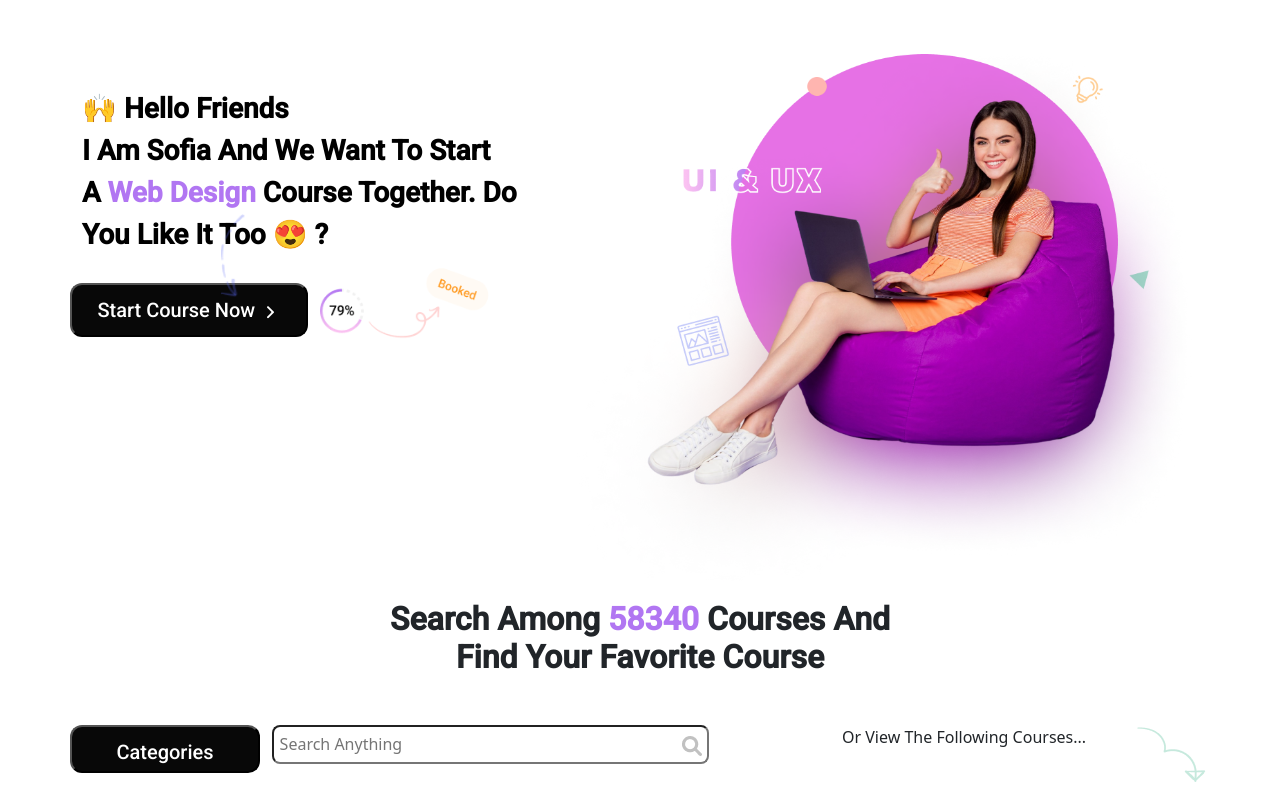
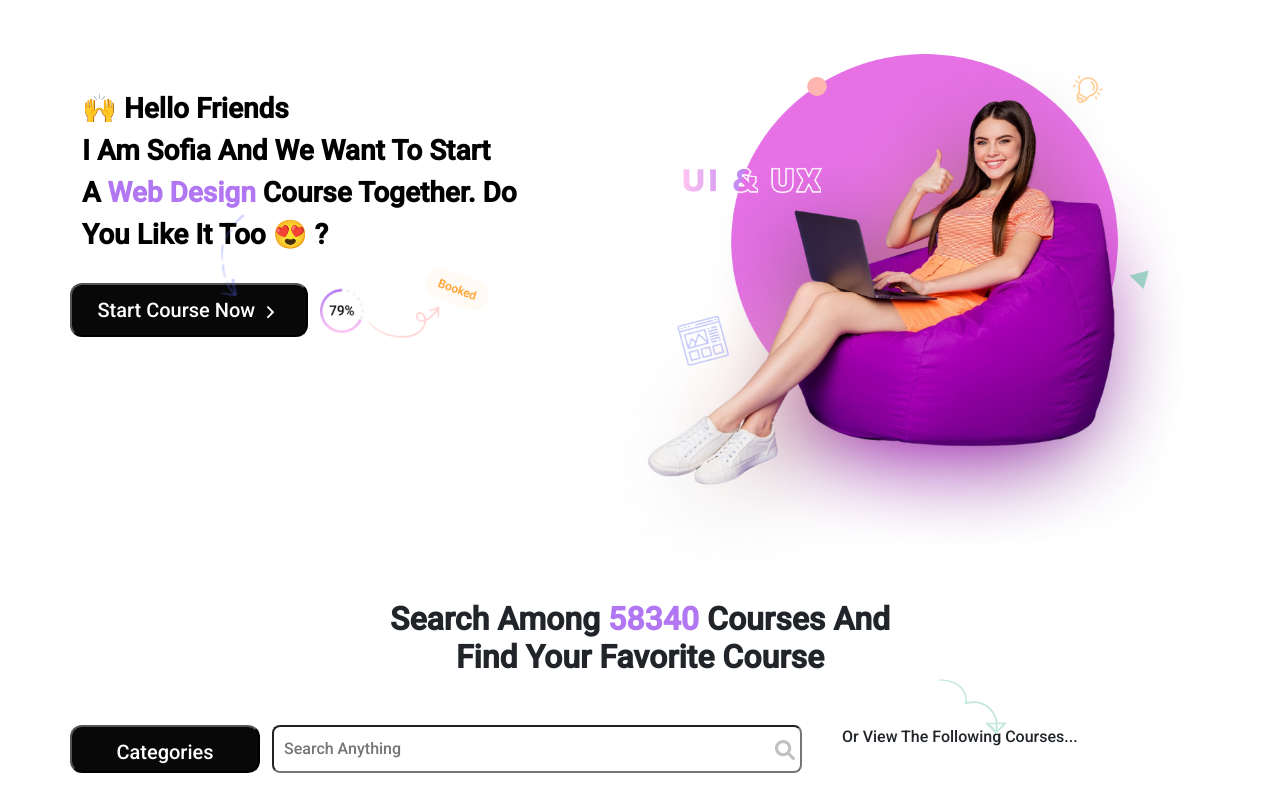
Before and after one commit to Gbangbolaoluwagbemiga/Academy-Assessment, a React (Create React App) app: page / in a window 1280 px wide. Shown: the part 323-1123 px from the top of the page. Built offline with nearby package versions, Linux system fonts and the light colour scheme.

Commit message:
Search component  completed

```diff
--- a/src/app.css
+++ b/src/app.css
@@ -109,11 +109,25 @@ hr {
 }
 
 /* Search panel component */
+.search-box {
+  font-family: 'Roboto';
+}
 .search-header-text {
-  font-family: 'Roboto';
   font-weight: 700;
 }
 .btn-search {
   font-size: 1.25rem;
   height: 3rem;
 }
+.search-field {
+  width: 97%;
+  padding: 10px;
+}
+.search-field:focus {
+  width: 100%;
+}
+.search-arrow {
+  position: absolute;
+  right: 20%;
+  margin-bottom: 20rem;
+}
--- a/src/components/SearchPanel.js
+++ b/src/components/SearchPanel.js
@@ -3,10 +3,13 @@ import Arrow from '../Images/SearchPanelArrow.png';
 
 function SearchPanel() {
   return (
-    <div className="mx-auto">
+    <div className="mx-auto search-box">
       <h2 className="text-center search-header-text mb-5 ">
         Search Among <span className="sub--text">58340 </span> Courses And{' '}
         <br /> Find Your Favorite Course
+        <p className="col-1 search-arrow">
+          <img src={Arrow} alt="Arrow" />
+        </p>
       </h2>
 
       <div className="search-box row">
@@ -15,14 +18,11 @@ function SearchPanel() {
           <input
             type="text"
             placeholder="Search Anything"
-            className="searcher"
+            className="searcher search-field"
           />
           <img className="search-icon" src={searchIcon} alt="Search-icon" />
         </p>
         <p className="col-3">Or View The Following Courses...</p>
-        <p className="col-1">
-          <img src={Arrow} alt="Arrow" />
-        </p>
       </div>
     </div>
   );
```
